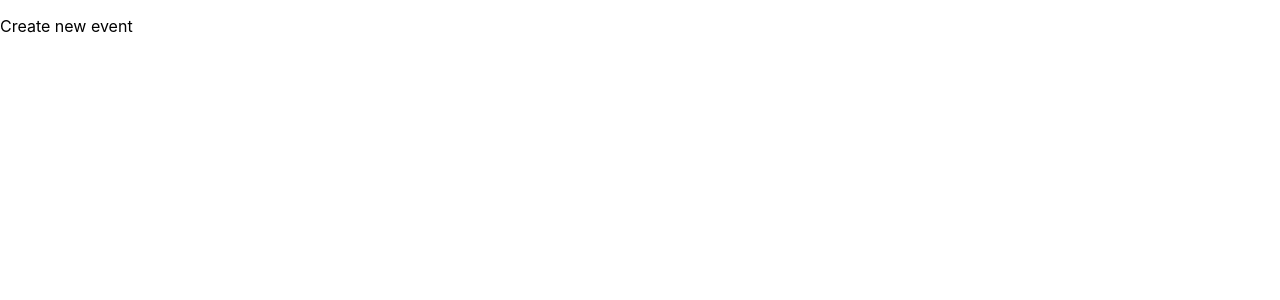
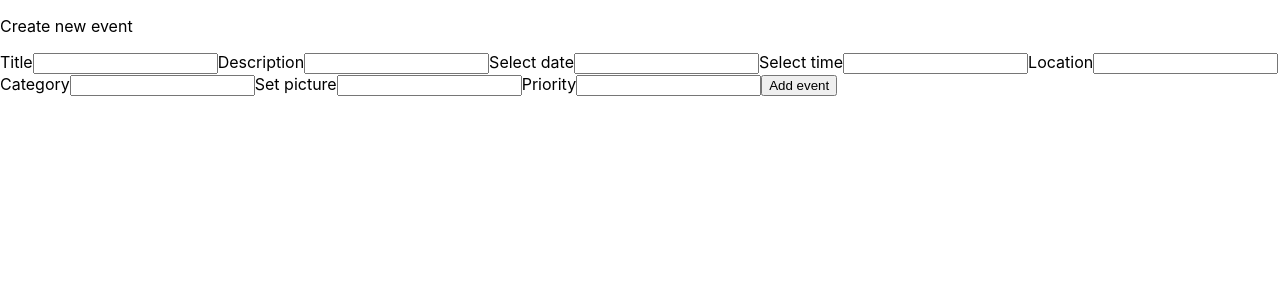
Before and after one commit to AndreyKapus/event-planner, a React (Create React App) app: page /add in a window 1280 px wide. Shown: the top 300 px of the page. Built offline with nearby package versions, Linux system fonts and the light colour scheme.

Commit message:
gandle change

```diff
--- a/src/Components/CreateEventForm/CreateEventForm.js
+++ b/src/Components/CreateEventForm/CreateEventForm.js
@@ -1,38 +1,106 @@
+import { useState } from "react";
+import { useEvents } from "../../Store/EventsStore";
+
+
+// const initialState = {
+//     title: '',
+//     description: '',
+//     date: '',
+//     time: '',
+//     location: '',
+//     category: '',
+//     picture: '',
+//     priority: '',
+// }
+
 const CreateEventForm = () => {
+    const [title, setTitle] = useState('');
+    const [description, setDescription] = useState('')
+    const [date, setDate] = useState('')
+    const [time, setTime] = useState('')
+    const [location, setLocation] = useState('')
+    const [category, setCategory] = useState('')
+    const [picture, setPicture] = useState('')
+    const [priority, setPriority] = useState('')
+    // const [createEvent, setCreateEvent] = useState({initialState});
+
+    const addEvent = useEvents((state) => state.addEvent);
+
+    const handleChange = (e) => {
+        const {name, value} = e.target;
+
+        switch(name) {
+            case 'title':
+                setTitle(value);
+            break;
+            case 'description':
+                setDescription(value);
+            break;
+            case 'date':
+                setDate(value);
+            break;
+            case 'time':
+                setTime(value);
+            break;
+            case 'location':
+                setLocation(value);
+            break;
+            case 'category':
+                setCategory(value);
+            break;
+            case 'picture':
+                setPicture(value);
+            break;
+            case 'priority':
+                setPriority(value);
+            break;
+
+            default: return
+        };
+    }
+
+    const handleSubmit = (e) => {
+        e.preventDefault();
+        const event = {title, description, date, time, location, category, picture, priority}
+        addEvent(event)
+    }
+
     return(
         <>
-            <form>
+            <form onSubmit={handleSubmit}>
                 <label>Title
-                    <input/>
+                    <input type='text' name="title" onChange={handleChange}/>
                 </label>
 
                 <label>Description
-                    <input/>
+                    <input type='text' name="description" onChange={handleChange}/>
                 </label>
 
                 <label>Select date
-                    <input/>
+                    <input type='text' name="date" onChange={handleChange}/>
                 </label>
 
                 <label>Select time
-                    <input/>
+                    <input type='text' name="time" onChange={handleChange}/>
                 </label>
 
                 <label>Location
-                    <input/>
+                    <input type='text' name="location" onChange={handleChange}/>
                 </label>
 
                 <label>Category
-                    <input/>
+                    <input type='text'name="category" onChange={handleChange}/>
                 </label>
 
                 <label>Set picture
-                    <input/>
+                    <input type='text' name="picture" onChange={handleChange}/>
                 </label>
 
                 <label>Priority
-                    <input/>
+                    <input type='text' name="priority" onChange={handleChange}/>
                 </label>
+
+                <button type="submit" >Add event</button>
             </form>
         </>
     )
--- a/src/Components/EventsList/EventsList.js
+++ b/src/Components/EventsList/EventsList.js
@@ -3,7 +3,6 @@ import {useEvents} from '../../Store/EventsStore.js'
 const EventsList = () => {
     const events = useEvents(state => state.events)
     console.log(events)
-
     return (
         <>
             <h2>My events</h2>
--- a/src/Pages/CreateEventPage/CreateEventPage.js
+++ b/src/Pages/CreateEventPage/CreateEventPage.js
@@ -1,7 +1,10 @@
+import CreateEventForm from "../../Components/CreateEventForm/CreateEventForm";
+
 const CreateEventPage = () => {
     return (
         <>
             <p>Create new event</p>
+            <CreateEventForm/>
         </>
     )
 };
--- a/src/Store/EventsStore.js
+++ b/src/Store/EventsStore.js
@@ -4,28 +4,30 @@ import { v4 as uuidv4 } from 'uuid';
 export const useEvents = create((set, get)=> ({
     events: [
         {
-            id: uuidv4(),
-            title: 'meet',
-            description: 'bla-bla',
-            date: '20.20.2020',
-            time: '20:11',
-            category: 'business',
-            addPicture: 'picture',
-            priority: 'strong',
+            id: '',
+            title: '',
+            description: '',
+            date: '',
+            time: '',
+            location: '',
+            category: '',
+            addPicture: '',
+            priority: '',
         },
     ],
 
-    addEvent: (title) => set(state => {
+    addEvent: ({title, description, date, time, location, category, picture, priority}) => set(state => {
         const newEvent = {
             id: uuidv4(),
-            title: 'meet',
-            description: 'bla-bla',
-            date: '20.20.2020',
-            time: '20:11',
-            category: 'business',
-            addPicture: 'picture',
-            priority: 'strong',
+            title: title,
+            description: description,
+            date: date,
+            time: time,
+            location: location,
+            category: category,
+            addPicture: picture,
+            priority: priority,
         }
-        return {events: {...state.events, newEvent}}
+        return {events: [...state.events, newEvent]}
     })
 }))
```
